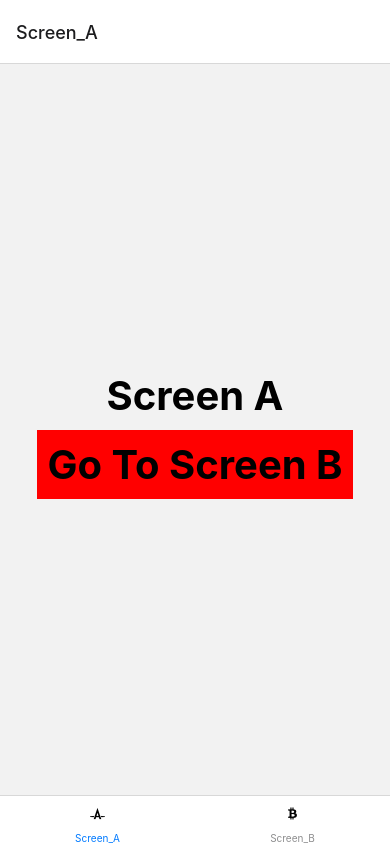
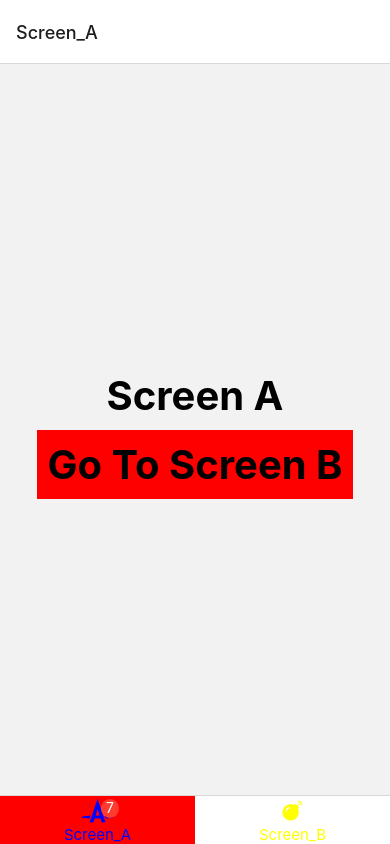
Before and after one commit to gabriellaguerre/react-native-1, a React Native app: screen / in a window 390 px wide. Built offline with nearby package versions, Linux system fonts and the light colour scheme.

Commit message:
bottom tab navigation

```diff
--- a/package.json
+++ b/package.json
@@ -16,6 +16,7 @@
     "react": "18.2.0",
     "react-native": "0.73.2",
     "react-native-gesture-handler": "^2.14.1",
+    "react-native-paper": "^5.12.3",
     "react-native-reanimated": "^3.6.1",
     "react-native-safe-area-context": "^4.8.2",
     "react-native-screens": "^3.29.0",
--- a/src/App.js
+++ b/src/App.js
@@ -5,12 +5,13 @@ import { NavigationContainer } from '@react-navigation/native';
 import { createBottomTabNavigator } from '@react-navigation/bottom-tabs';
 import ScreenA from './ScreenA';
 import ScreenB from './ScreenB';
-// import { createBottomTabNavigator } from '@react-navigation/bottom-tabs';
-// import { Text,View,StyleSheet, Pressable } from 'react-native';
+
 import FontAwesome5 from 'react-native-vector-icons/FontAwesome5'
+// import { createMaterialBottomTabNavigator} from 'react-native-paper'
 
 // const Stack = createStackNavigator();
-const Tab = createBottomTabNavigator()
+ const Tab = createBottomTabNavigator()
+// const Tab = createMaterialBottomTabNavigator()
 
 function App() {
 
@@ -21,22 +22,38 @@ function App() {
           tabBarIcon: ({focused, size, color})=>{
               let iconName;
               if(route.name==='Screen_A') {
-                iconName='autoprefixer'
+                iconName='autoprefixer';
+                size = focused ? 25:20;
+                // color = focused ? 'red': 'black'
               } else if(route.name==='Screen_B') {
-                iconName='btc'
+                iconName='bomb';
+                size = focused ? 25:20;
+                // color = focused ? 'red': 'black'
               }
               return (
                 <FontAwesome5
                 name={iconName}
+                size={size}
+                color={color}
                 />
               )
           }
         })
         }
+        tabBarOptions={{
+          activeTintColor: 'blue',
+          inactiveTintColor: 'yellow',
+          activeBackgroundColor: 'red',
+          labelStyle: {
+            fontSize: 15
+          }
+        }}
         >
+
         <Tab.Screen
           name="Screen_A"
           component={ ScreenA }
+          options={{tabBarBadge: 7}}
         />
         <Tab.Screen
           name="Screen_B"
```
Also changed, not shown: 1 other file (tests, documents, lock files or other folders).
